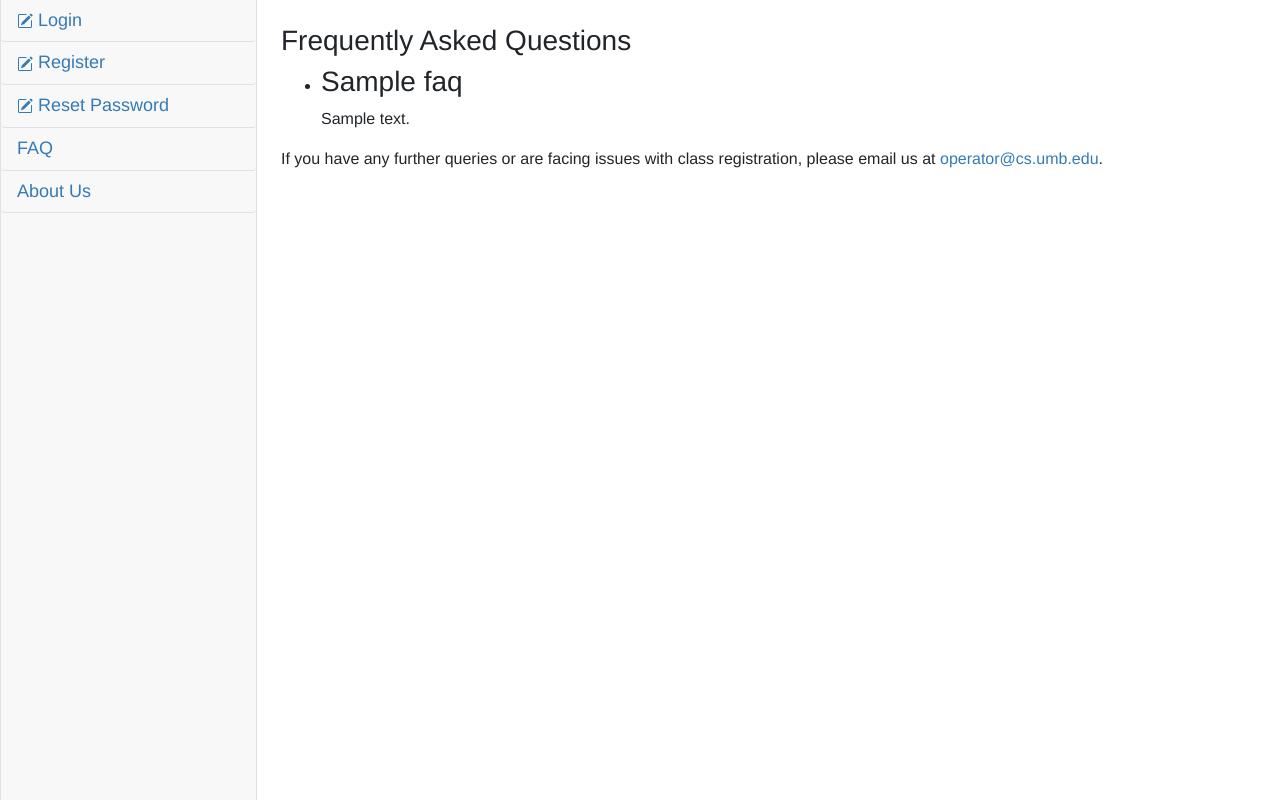
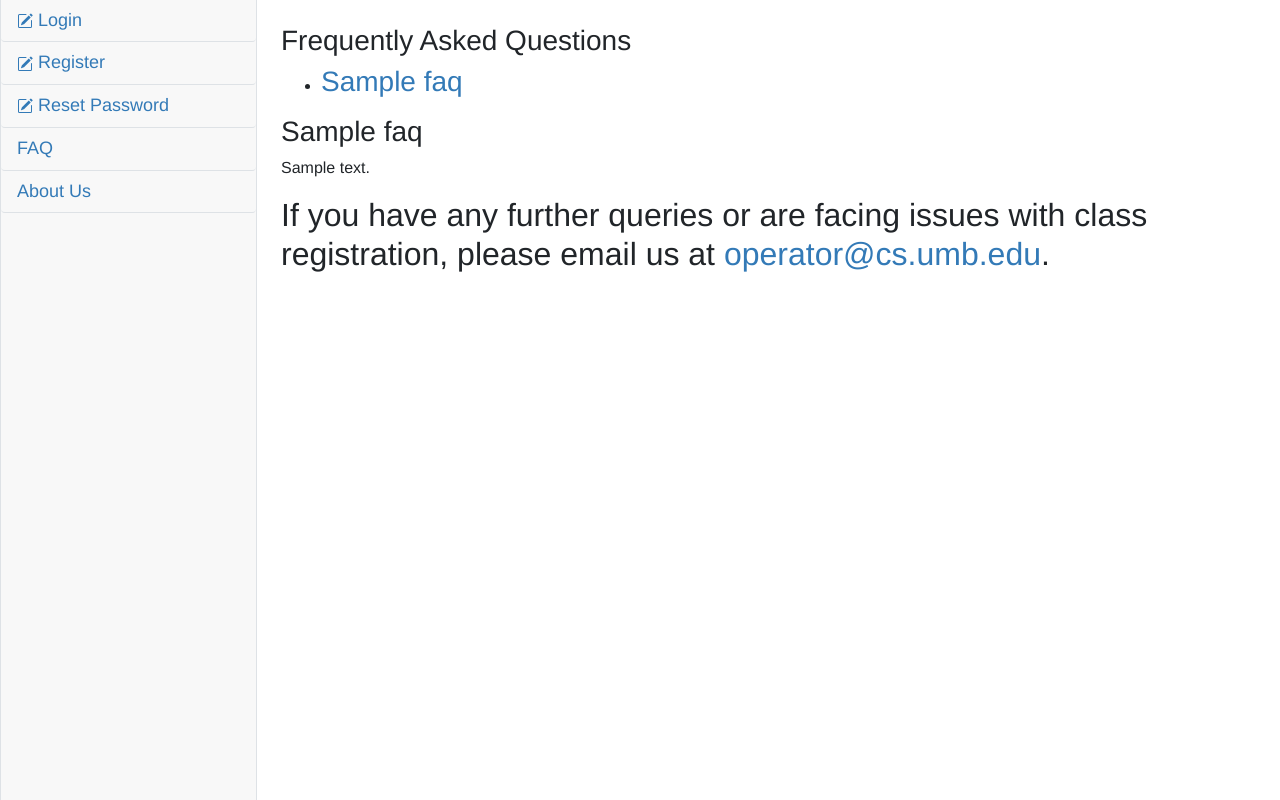
Before and after one commit to KyshanNeheeth-Peruru/portal, a Django app: page /faq/ in a window 1280 px wide. Shown: the part 52-852 px from the top of the page. Run offline with Django 4.2, Linux system fonts and the light colour scheme; tables that the repository leaves empty hold one stand-in row (values such as "Sample post"); some libraries are stand-ins or nearby versions.

Commit message:
faq page updated

```diff
--- a/templates/faq.html
+++ b/templates/faq.html
@@ -16,15 +16,27 @@
   <p>Answer 2.</p>
 </div> {% endcomment %}
 
+<style>
+  html {
+    scroll-behavior: smooth;
+  }
+  h3 {
+    scroll-margin-top: 50px;
+  }
+</style>
+
 <ul>
   {% for faq in faqs %}
   <li>
-      <h3>{{ faq.question }}</h3>
-      <p>{{ faq.answer }}</p>
+    <h3><a href="#{{ faq.question }}">{{ faq.question }}</a></h3>
   </li>
   {% endfor %}
 </ul>
 
-<p>If you have any further queries or are facing issues with class registration, please email us at <a href="mailto:operator@cs.umb.edu">operator@cs.umb.edu</a>.</p>
+{% for faq in faqs %}
+<h3 id="{{ faq.question }}">{{ faq.question }}</h3>
+<p>{{ faq.answer }}</p>
+{% endfor %}
+<h2>If you have any further queries or are facing issues with class registration, please email us at <a href="mailto:operator@cs.umb.edu">operator@cs.umb.edu</a>.</h2>
 
 {% endblock %}
```
